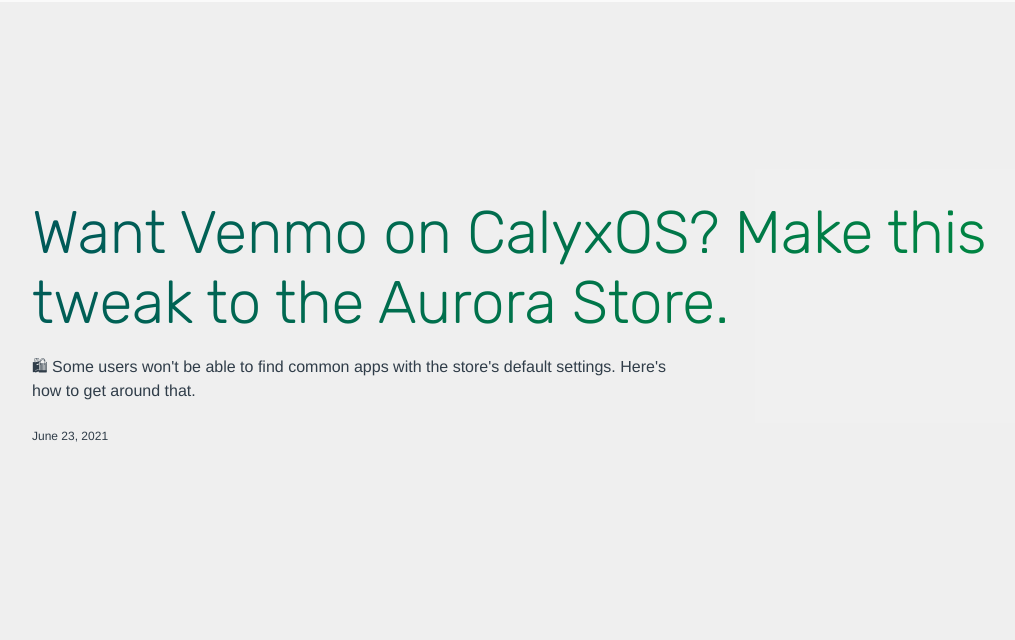
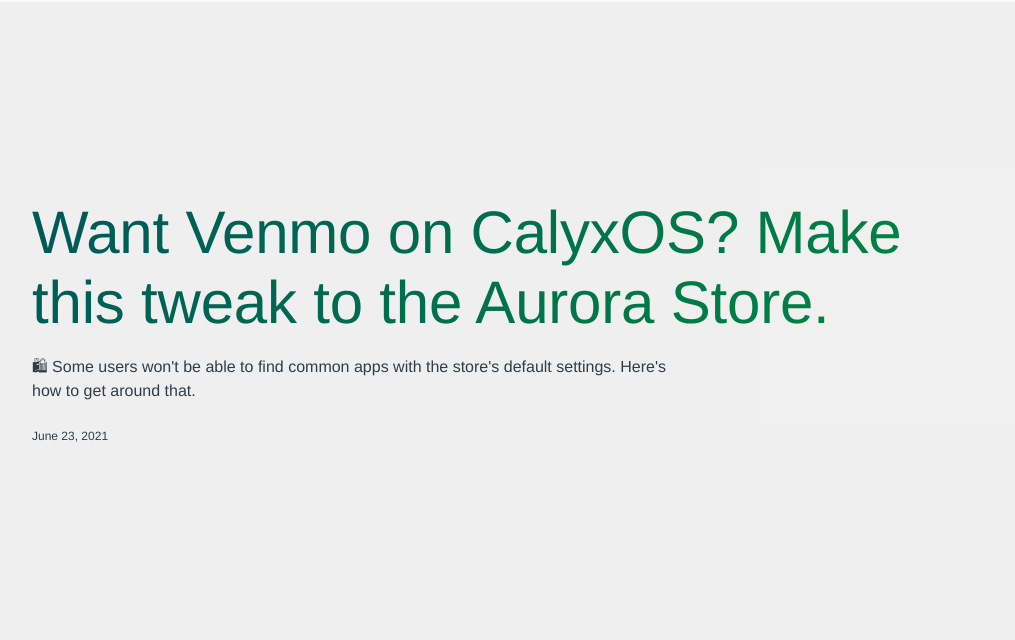
Before and after one commit to Retype5555/scienceanddesign, a PHP site: page /articles/aurora.html in a window 1280 px wide. Shown: the part 86-726 px from the top of the page, without its empty margins (8-1023 px from the left). Run offline with PHP 8.4, Linux system fonts and the light colour scheme.

Commit message:
intro update

```diff
--- a/design-system/components/intro/css/intro.css
+++ b/design-system/components/intro/css/intro.css
@@ -113,7 +113,6 @@
 
 .intro h1 {
   max-width: 80%;
-  font-weight: 300;
 }
 
 .intro .meta {
--- a/design-system/css/typography.css
+++ b/design-system/css/typography.css
@@ -63,6 +63,11 @@ h1, h2, h3, h4, h5, h6 {
 
 h1, h2, h3, h4 {
   font-weight: 300;
+}
+
+.intro h1 {
+  font-family: var(--font-sans);
+  font-weight: normal;
 }
 
 .emoji + h1 {
```
